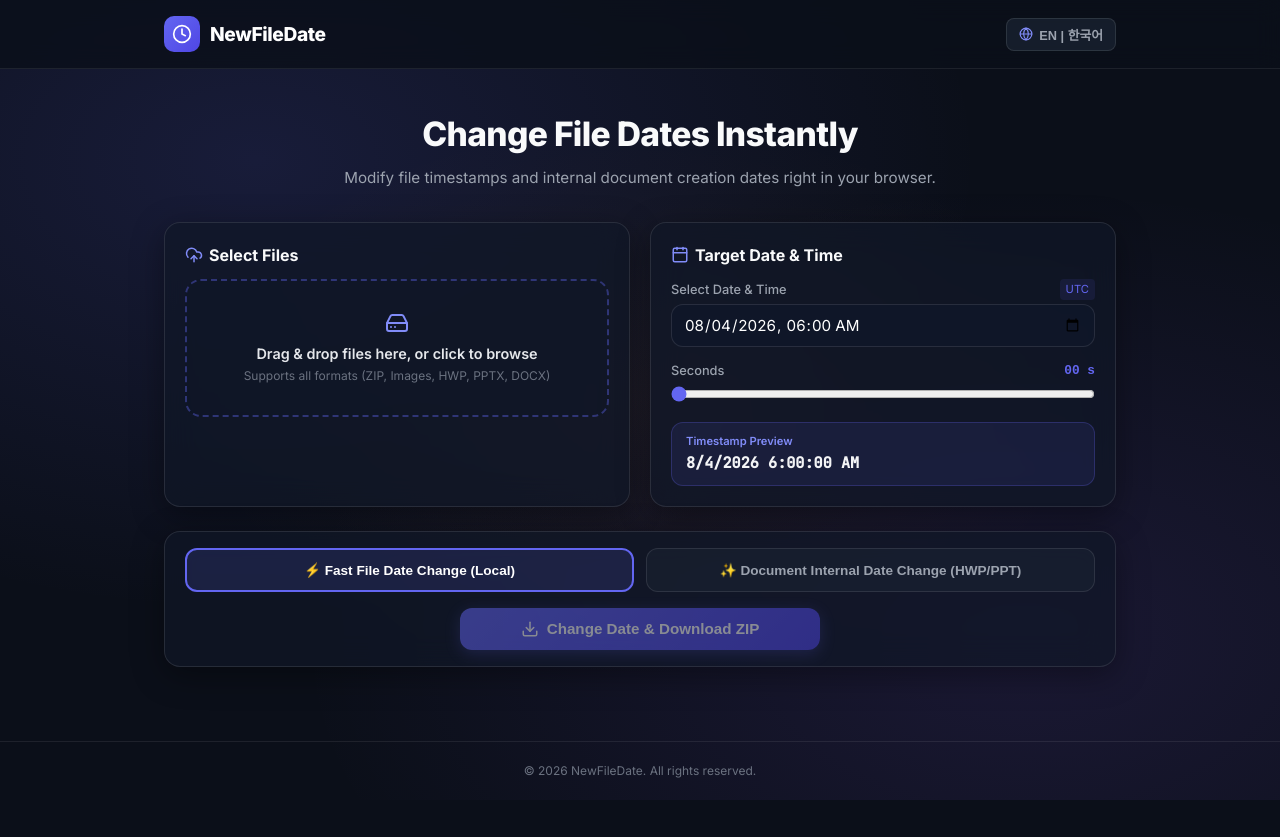
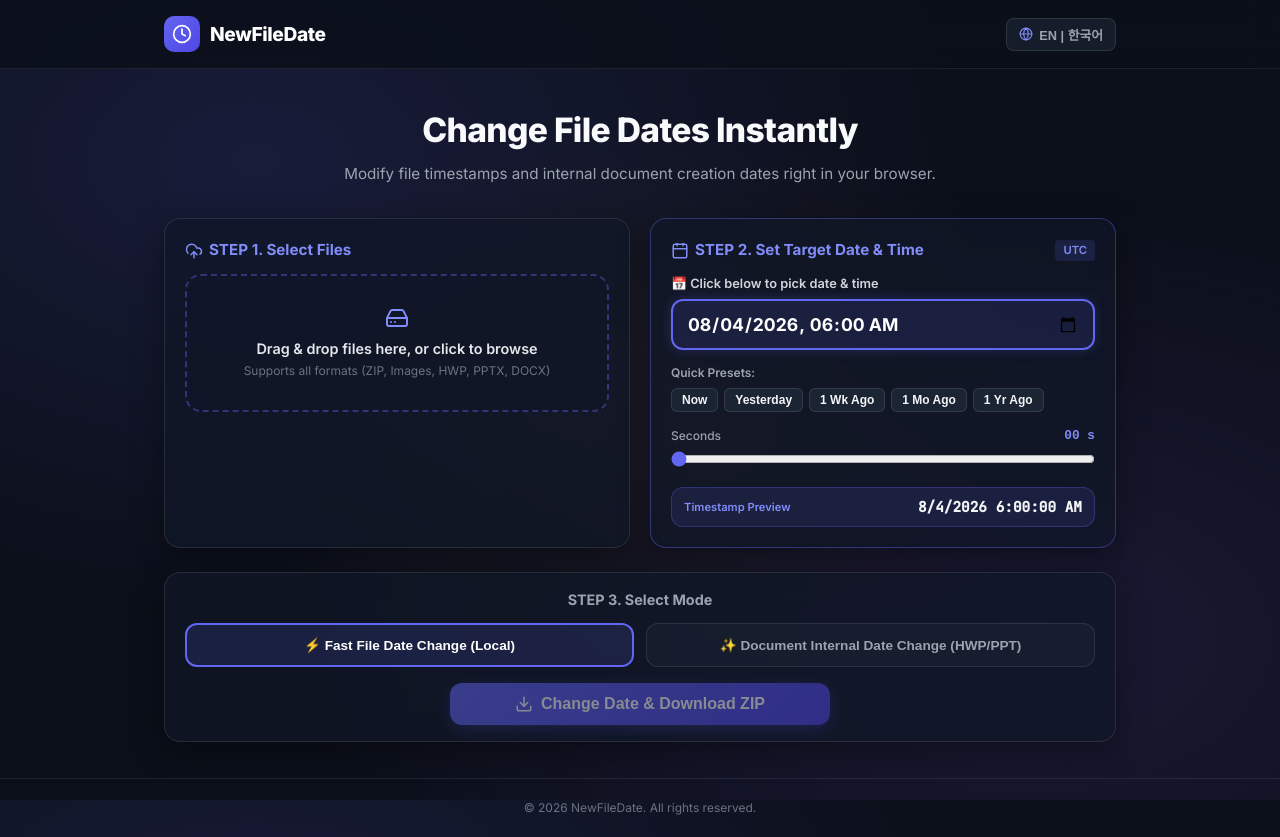
Before and after one commit to parktaejun-dev/newfiledate, a React (Vite) app in the folder frontend/: page / in a window 1280 px wide. Before the commit the page ends 800 px from the top, so only its background shows below. Built offline with nearby package versions, Linux system fonts and the light colour scheme.

Commit message:
ux: add high-visibility date picker, quick presets, and step-by-step workflow labels

```diff
--- a/frontend/src/App.tsx
+++ b/frontend/src/App.tsx
@@ -57,6 +57,27 @@ export function App() {
   const dateWithSecs = new Date(rawDate);
   dateWithSecs.setSeconds(selectedSecond);
   const finalSnappedDate = clampDate(snapToEvenSeconds(dateWithSecs));
+
+  // Quick Preset Helper Functions
+  const applyPreset = (presetType: 'now' | 'yesterday' | 'week' | 'month' | 'year') => {
+    const now = new Date();
+    if (presetType === 'now') {
+      setTargetDateTimeStr(formatForDateTimeInput(now));
+      setSelectedSecond(now.getSeconds());
+    } else if (presetType === 'yesterday') {
+      now.setDate(now.getDate() - 1);
+      setTargetDateTimeStr(formatForDateTimeInput(now));
+    } else if (presetType === 'week') {
+      now.setDate(now.getDate() - 7);
+      setTargetDateTimeStr(formatForDateTimeInput(now));
+    } else if (presetType === 'month') {
+      now.setMonth(now.getMonth() - 1);
+      setTargetDateTimeStr(formatForDateTimeInput(now));
+    } else if (presetType === 'year') {
+      now.setFullYear(now.getFullYear() - 1);
+      setTargetDateTimeStr(formatForDateTimeInput(now));
+    }
+  };
 
   const handleDrag = (e: React.DragEvent) => {
     e.preventDefault();
@@ -195,7 +216,7 @@ export function App() {
 
   return (
     <div style={{ minHeight: '100vh', display: 'flex', flexDirection: 'column' }}>
-      {/* Sleek Minimalist Header */}
+      {/* Header Navigation */}
       <header role="banner" style={{ borderBottom: '1px solid rgba(255, 255, 255, 0.08)', background: 'rgba(11, 15, 25, 0.8)', backdropFilter: 'blur(12px)', position: 'sticky', top: 0, zIndex: 50 }}>
         <div style={{ maxWidth: '1000px', margin: '0 auto', padding: '16px 24px', display: 'flex', alignItems: 'center', justifyContent: 'space-between' }}>
           <div style={{ display: 'flex', alignItems: 'center', gap: '10px' }}>
@@ -232,9 +253,9 @@ export function App() {
       </header>
 
       {/* Main Container */}
-      <main id="main-content" role="main" style={{ flex: 1, maxWidth: '1000px', width: '100%', margin: '0 auto', padding: '40px 24px' }}>
+      <main id="main-content" role="main" style={{ flex: 1, maxWidth: '1000px', width: '100%', margin: '0 auto', padding: '36px 24px' }}>
 
-        {/* Sleek Hero Title */}
+        {/* Hero Section */}
         <section aria-labelledby="hero-heading" style={{ textAlign: 'center', marginBottom: '32px' }}>
           <h1 id="hero-heading" style={{ fontSize: '2.1rem', fontWeight: 800, letterSpacing: '-0.02em', marginBottom: '8px', color: '#f9fafb' }}>
             {t.heroTitle}
@@ -246,14 +267,14 @@ export function App() {
 
         <div style={{ display: 'flex', flexDirection: 'column', gap: '24px' }}>
 
-          {/* Top Panel: File Upload & Date Picker Grid */}
+          {/* Top Panel: File Upload & High-Visibility Date Picker */}
           <div style={{ display: 'grid', gridTemplateColumns: 'repeat(auto-fit, minmax(320px, 1fr))', gap: '20px' }}>
 
-            {/* Left Card: File Uploader */}
+            {/* Left Card: File Uploader (STEP 1) */}
             <article className="glass-panel" style={{ padding: '20px' }}>
               <div style={{ display: 'flex', alignItems: 'center', justifyContent: 'space-between', marginBottom: '12px' }}>
-                <h2 style={{ fontSize: '1rem', fontWeight: 700, display: 'flex', alignItems: 'center', gap: '6px' }}>
-                  <UploadCloud style={{ color: '#818cf8', width: '18px', height: '18px' }} />
+                <h2 style={{ fontSize: '0.95rem', fontWeight: 700, display: 'flex', alignItems: 'center', gap: '6px', color: '#818cf8' }}>
+                  <UploadCloud style={{ width: '18px', height: '18px' }} />
                   {t.uploadTitle}
                 </h2>
                 {files.length > 0 && (
@@ -326,23 +347,26 @@ export function App() {
               )}
             </article>
 
-            {/* Right Card: Target Date & Time Settings */}
-            <article className="glass-panel" style={{ padding: '20px' }}>
-              <h2 style={{ fontSize: '1rem', fontWeight: 700, display: 'flex', alignItems: 'center', gap: '6px', marginBottom: '12px' }}>
-                <Calendar style={{ color: '#818cf8', width: '18px', height: '18px' }} />
+            {/* Right Card: High-Visibility Target Date Picker & Presets (STEP 2) */}
+            <article className="glass-panel" style={{ padding: '20px', border: '1.5px solid rgba(99, 102, 241, 0.4)' }}>
+              <div style={{ display: 'flex', alignItems: 'center', justifyContent: 'space-between', marginBottom: '12px' }}>
+                <h2 style={{ fontSize: '0.95rem', fontWeight: 700, display: 'flex', alignItems: 'center', gap: '6px', color: '#818cf8' }}>
+                  <Calendar style={{ width: '18px', height: '18px' }} />
                   {t.dateSettingTitle}
                 </h2>
-
-              <div style={{ display: 'flex', flexDirection: 'column', gap: '14px' }}>
-                <div>
-                  <div style={{ display: 'flex', justifyContent: 'space-between', alignItems: 'center', marginBottom: '4px' }}>
-                    <label htmlFor="datetime-input" style={{ fontSize: '0.8rem', color: '#9ca3af', fontWeight: 500 }}>
-                      {t.dateLabel}
-                    </label>
-                    <span style={{ fontSize: '0.7rem', color: '#6366f1', background: 'rgba(99, 102, 241, 0.1)', padding: '2px 6px', borderRadius: '4px' }}>
+                <span style={{ fontSize: '0.7rem', color: '#818cf8', background: 'rgba(99, 102, 241, 0.15)', padding: '2px 8px', borderRadius: '4px', fontWeight: 600 }}>
                   {userTimeZone}
                 </span>
               </div>
+
+              <div style={{ display: 'flex', flexDirection: 'column', gap: '14px' }}>
+
+                {/* Prominent Date Input with Glowing Clickable Border */}
+                <div>
+                  <label htmlFor="datetime-input" style={{ fontSize: '0.8rem', color: '#d1d5db', fontWeight: 600, display: 'block', marginBottom: '6px' }}>
+                    {t.dateLabel}
+                  </label>
+                  <div style={{ position: 'relative' }}>
                     <input
                       id="datetime-input"
                       type="datetime-local"
@@ -352,25 +376,54 @@ export function App() {
                       onChange={(e) => setTargetDateTimeStr(e.target.value)}
                       style={{
                         width: '100%',
-                      padding: '10px 12px',
-                      background: 'rgba(15, 23, 42, 0.8)',
-                      border: '1px solid var(--border-color)',
+                        padding: '12px 14px',
+                        background: 'rgba(99, 102, 241, 0.12)',
+                        border: '2px solid #6366f1',
                         borderRadius: 'var(--radius-md)',
-                      color: '#fff',
-                      fontSize: '0.95rem',
+                        color: '#ffffff',
+                        fontSize: '1.1rem',
+                        fontWeight: 700,
                         fontFamily: 'inherit',
-                      outline: 'none'
+                        outline: 'none',
+                        cursor: 'pointer',
+                        boxShadow: '0 0 12px rgba(99, 102, 241, 0.25)',
+                        transition: 'all 0.2s ease'
                       }}
                     />
                   </div>
+                </div>
 
-                {/* Compact seconds slider */}
+                {/* One-Click Quick Date Presets */}
+                <div>
+                  <span style={{ fontSize: '0.75rem', color: '#9ca3af', fontWeight: 600, display: 'block', marginBottom: '6px' }}>
+                    {t.quickPresetsLabel}
+                  </span>
+                  <div style={{ display: 'flex', flexWrap: 'wrap', gap: '6px' }}>
+                    <button onClick={() => applyPreset('now')} style={{ padding: '4px 10px', background: 'rgba(31, 41, 55, 0.8)', border: '1px solid rgba(255,255,255,0.1)', borderRadius: '6px', color: '#f3f4f6', fontSize: '0.75rem', cursor: 'pointer', fontWeight: 600 }}>
+                      {t.presetNow}
+                    </button>
+                    <button onClick={() => applyPreset('yesterday')} style={{ padding: '4px 10px', background: 'rgba(31, 41, 55, 0.8)', border: '1px solid rgba(255,255,255,0.1)', borderRadius: '6px', color: '#f3f4f6', fontSize: '0.75rem', cursor: 'pointer', fontWeight: 600 }}>
+                      {t.presetYesterday}
+                    </button>
+                    <button onClick={() => applyPreset('week')} style={{ padding: '4px 10px', background: 'rgba(31, 41, 55, 0.8)', border: '1px solid rgba(255,255,255,0.1)', borderRadius: '6px', color: '#f3f4f6', fontSize: '0.75rem', cursor: 'pointer', fontWeight: 600 }}>
+                      {t.preset1WeekAgo}
+                    </button>
+                    <button onClick={() => applyPreset('month')} style={{ padding: '4px 10px', background: 'rgba(31, 41, 55, 0.8)', border: '1px solid rgba(255,255,255,0.1)', borderRadius: '6px', color: '#f3f4f6', fontSize: '0.75rem', cursor: 'pointer', fontWeight: 600 }}>
+                      {t.preset1MonthAgo}
+                    </button>
+                    <button onClick={() => applyPreset('year')} style={{ padding: '4px 10px', background: 'rgba(31, 41, 55, 0.8)', border: '1px solid rgba(255,255,255,0.1)', borderRadius: '6px', color: '#f3f4f6', fontSize: '0.75rem', cursor: 'pointer', fontWeight: 600 }}>
+                      {t.preset1YearAgo}
+                    </button>
+                  </div>
+                </div>
+
+                {/* Compact Seconds Slider */}
                 <div>
                   <div style={{ display: 'flex', justifyContent: 'space-between', alignItems: 'center', marginBottom: '4px' }}>
-                    <label htmlFor="seconds-slider" style={{ fontSize: '0.8rem', color: '#9ca3af', fontWeight: 500 }}>
+                    <label htmlFor="seconds-slider" style={{ fontSize: '0.75rem', color: '#9ca3af', fontWeight: 500 }}>
                       {t.secondsLabel}
                     </label>
-                    <span style={{ fontSize: '0.8rem', color: '#6366f1', fontWeight: 700, fontFamily: 'monospace' }}>
+                    <span style={{ fontSize: '0.8rem', color: '#818cf8', fontWeight: 700, fontFamily: 'monospace' }}>
                       {String(selectedSecond).padStart(2, '0')} s
                     </span>
                   </div>
@@ -386,12 +439,12 @@ export function App() {
                   />
                 </div>
 
-                {/* Realtime Snapped Time Preview Badge */}
-                <div style={{ background: 'rgba(99, 102, 241, 0.1)', border: '1px solid rgba(99, 102, 241, 0.25)', borderRadius: 'var(--radius-md)', padding: '10px 14px' }}>
-                  <span style={{ fontSize: '0.7rem', color: '#818cf8', display: 'block', marginBottom: '2px', fontWeight: 600 }}>
+                {/* Realtime Final Applied Timestamp Preview */}
+                <div style={{ background: 'rgba(99, 102, 241, 0.12)', border: '1px solid rgba(99, 102, 241, 0.3)', borderRadius: 'var(--radius-md)', padding: '8px 12px', display: 'flex', alignItems: 'center', justifyContent: 'space-between' }}>
+                  <span style={{ fontSize: '0.7rem', color: '#818cf8', fontWeight: 600 }}>
                     {t.previewTitle}
                   </span>
-                  <div style={{ fontSize: '0.95rem', fontWeight: 700, fontFamily: "'JetBrains Mono', monospace", color: '#f3f4f6' }}>
+                  <div style={{ fontSize: '0.9rem', fontWeight: 700, fontFamily: "'JetBrains Mono', monospace", color: '#f3f4f6' }}>
                     {finalSnappedDate.toLocaleDateString()} {finalSnappedDate.toLocaleTimeString()}
                   </div>
                 </div>
@@ -400,8 +453,12 @@ export function App() {
 
           </div>
 
-          {/* Mode Selector Segmented Tabs */}
+          {/* Mode Selector Segmented Tabs (STEP 3) */}
           <section className="glass-panel" style={{ padding: '16px 20px' }}>
+            <h2 style={{ fontSize: '0.9rem', fontWeight: 700, color: '#9ca3af', marginBottom: '12px', textAlign: 'center' }}>
+              {t.modeTitle}
+            </h2>
+
             <div style={{ display: 'grid', gridTemplateColumns: '1fr 1fr', gap: '12px', marginBottom: '16px' }}>
               <button
                 onClick={() => setTrackMode('A')}
@@ -456,7 +513,7 @@ export function App() {
                 className={trackMode === 'B' ? 'btn-pro' : 'btn-primary'}
                 onClick={handleExecute}
                 disabled={files.length === 0 || isProcessing}
-                style={{ width: '100%', maxWidth: '360px', fontSize: '0.95rem', padding: '12px 20px' }}
+                style={{ width: '100%', maxWidth: '380px', fontSize: '1rem', padding: '12px 20px', display: 'flex', alignItems: 'center', justifyContent: 'center', gap: '8px' }}
                 aria-label={trackMode === 'A' ? t.actionButtonTrackA : t.actionButtonTrackB}
               >
                 {isProcessing ? (
@@ -494,7 +551,7 @@ export function App() {
         </div>
       </main>
 
-      {/* Sleek Footer */}
+      {/* Footer */}
       <footer role="contentinfo" style={{ borderTop: '1px solid rgba(255, 255, 255, 0.08)', padding: '20px', textAlign: 'center', color: '#6b7280', fontSize: '0.75rem' }}>
         <p>{t.footerRights}</p>
       </footer>
--- a/frontend/src/lib/i18n.ts
+++ b/frontend/src/lib/i18n.ts
@@ -10,6 +10,12 @@ export interface TranslationDictionary {
   dragDropSub: string;
   dateSettingTitle: string;
   dateLabel: string;
+  quickPresetsLabel: string;
+  presetNow: string;
+  presetYesterday: string;
+  preset1WeekAgo: string;
+  preset1MonthAgo: string;
+  preset1YearAgo: string;
   secondsLabel: string;
   previewTitle: string;
   modeTitle: string;
@@ -26,15 +32,21 @@ export const translations: Record<Language, TranslationDictionary> = {
     brandSubtitle: "File Timestamp Editor",
     heroTitle: "Change File Dates Instantly",
     heroSubtitle: "Modify file timestamps and internal document creation dates right in your browser.",
-    uploadTitle: "Select Files",
+    uploadTitle: "STEP 1. Select Files",
     clearAll: "Clear",
     dragDropText: "Drag & drop files here, or click to browse",
     dragDropSub: "Supports all formats (ZIP, Images, HWP, PPTX, DOCX)",
-    dateSettingTitle: "Target Date & Time",
-    dateLabel: "Select Date & Time",
+    dateSettingTitle: "STEP 2. Set Target Date & Time",
+    dateLabel: "📅 Click below to pick date & time",
+    quickPresetsLabel: "Quick Presets:",
+    presetNow: "Now",
+    presetYesterday: "Yesterday",
+    preset1WeekAgo: "1 Wk Ago",
+    preset1MonthAgo: "1 Mo Ago",
+    preset1YearAgo: "1 Yr Ago",
     secondsLabel: "Seconds",
     previewTitle: "Timestamp Preview",
-    modeTitle: "Processing Mode",
+    modeTitle: "STEP 3. Select Mode",
     trackATitle: "⚡ Fast File Date Change (Local)",
     trackBTitle: "✨ Document Internal Date Change (HWP/PPT)",
     actionButtonTrackA: "Change Date & Download ZIP",
@@ -46,15 +58,21 @@ export const translations: Record<Language, TranslationDictionary> = {
     brandSubtitle: "파일 날짜 변경 툴",
     heroTitle: "파일 날짜를 클릭 한 번에 변경하세요",
     heroSubtitle: "파일 수정한 날짜 및 HWP·PPTX 문서 작성일을 무설치로 일괄 수정합니다.",
-    uploadTitle: "파일 선택",
+    uploadTitle: "STEP 1. 파일 선택",
     clearAll: "전체 삭제",
     dragDropText: "파일을 드래그하거나 클릭하여 선택",
     dragDropSub: "모든 파일 지원 (HWP, PPTX, DOCX, ZIP, 이미지 등)",
-    dateSettingTitle: "목표 날짜 및 시간",
-    dateLabel: "날짜 및 시간 선택",
-    secondsLabel: "초 단위",
-    previewTitle: "적용 날짜 미리보기",
-    modeTitle: "변경 방식",
+    dateSettingTitle: "STEP 2. 바꿀 날짜 & 시간 선택",
+    dateLabel: "📅 클릭하여 원하는 날짜와 시간을 지정하세요",
+    quickPresetsLabel: "원클릭 빠른 선택:",
+    presetNow: "⏱️ 지금",
+    presetYesterday: "📅 어제",
+    preset1WeekAgo: "⏪ 1주일 전",
+    preset1MonthAgo: "🗓️ 1달 전",
+    preset1YearAgo: "🔮 1년 전",
+    secondsLabel: "초 단위 지정",
+    previewTitle: "적용될 최종 날짜 미리보기",
+    modeTitle: "STEP 3. 방식 선택 및 다운로드",
     trackATitle: "⚡ 빠른 파일 날짜 변경 (로컬)",
     trackBTitle: "✨ 문서 내부 작성일 변경 (HWP/PPT)",
     actionButtonTrackA: "파일 날짜 변경 및 다운로드",
```
Lines whose indentation alone changed are shown as unchanged.
